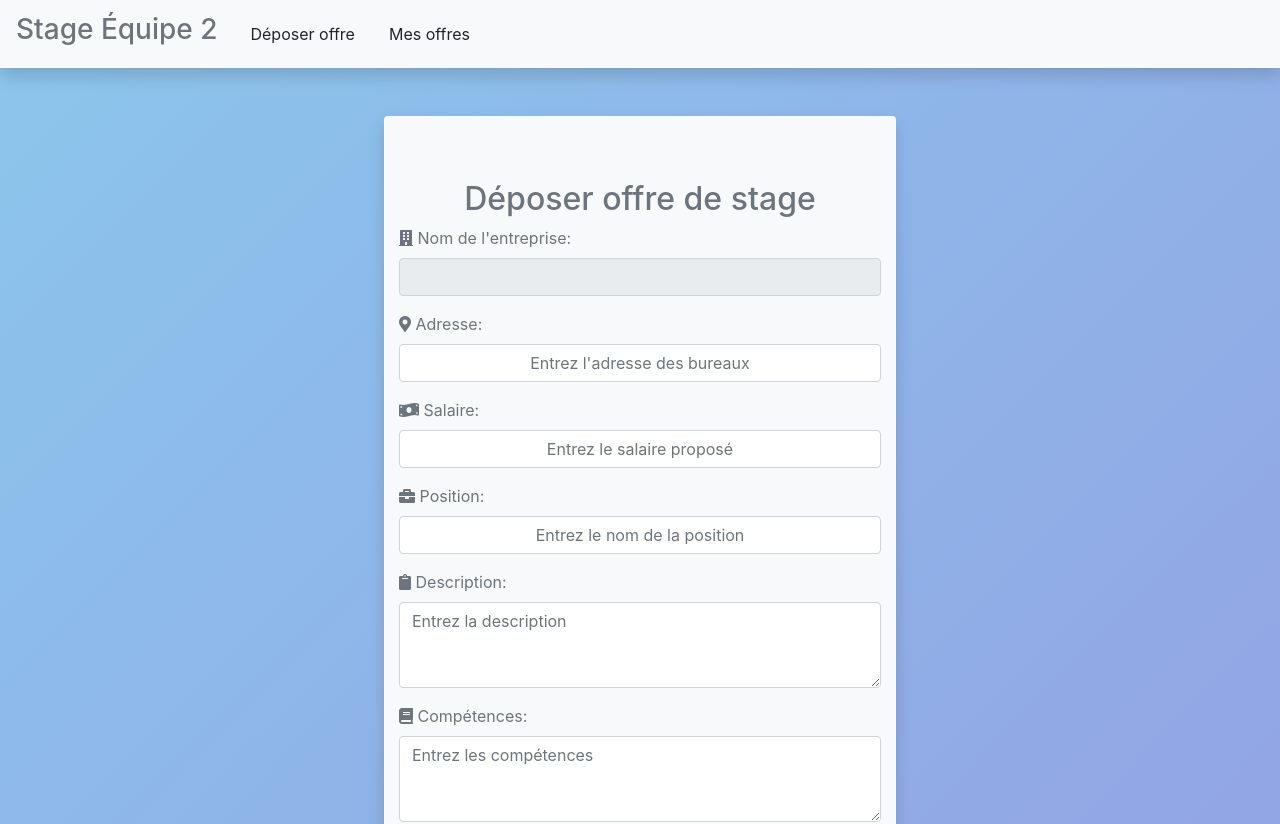
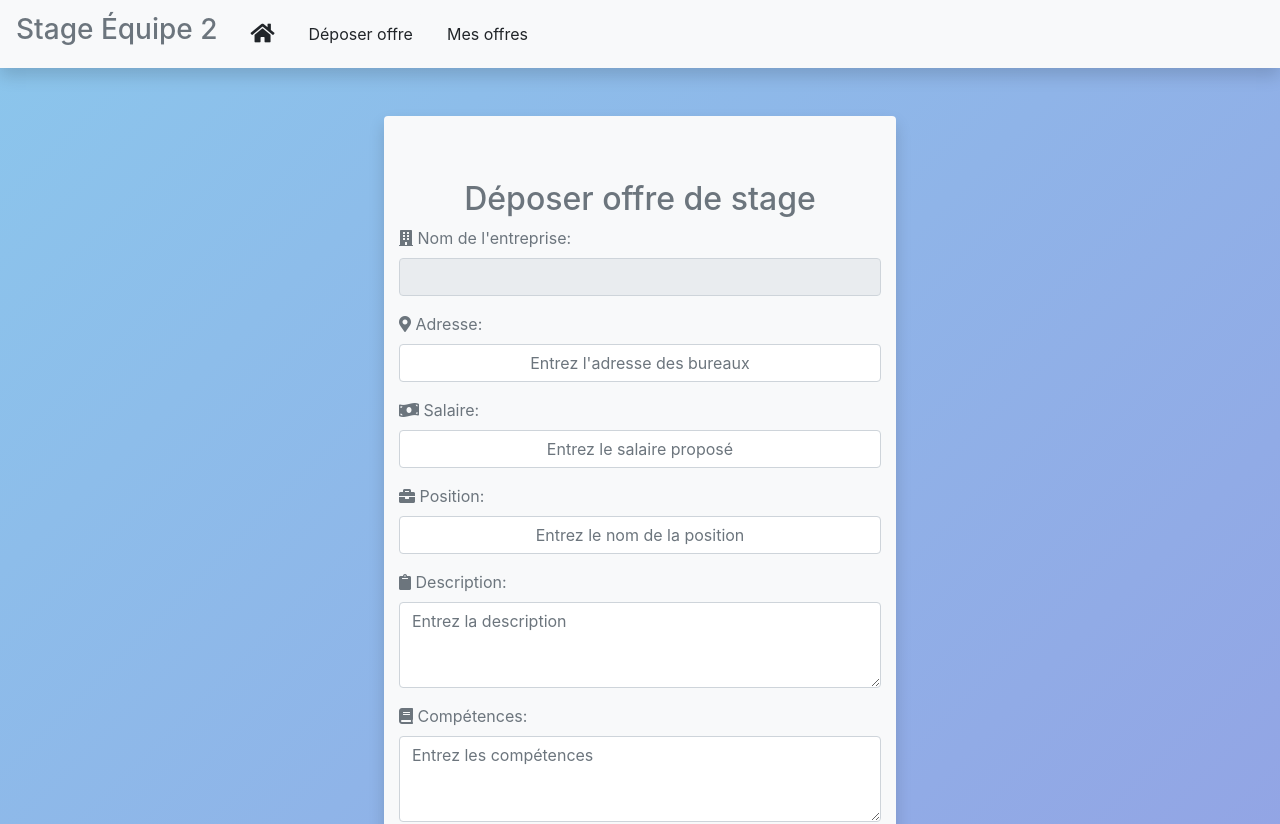
Before and after one commit to NicolasH-L/420-565-A21_ProjetIntegre_Equipe2, a React (Create React App) app in the folder React/projet_integre_equipe2/: page /MonitorOffer in a window 1280 px wide. Shown: the top 824 px of the page. Built offline with nearby package versions, Linux system fonts and the light colour scheme.

Commit message:
EQ2-165 Frontend: ajout home button dans la navbar du moniteur et message d'accueil pour le moniteur

```diff
--- a/React/projet_integre_equipe2/src/components/Monitor.js
+++ b/React/projet_integre_equipe2/src/components/Monitor.js
@@ -37,6 +37,7 @@ const Monitor = () => {
     return (
         < div className="grad">
             <MonitorNavbar />
+            <h2 className="text-center mb-3">Bonjour {monitor.firstName + " " + monitor.lastName}</h2>
             <div className="d-flex justify-content-center">
                 <div className="jumbotron jumbotron-fluid bg-light rounded w-50 shadow reactivescreen">
                     <h2 className="text-center mb-3">Statistiques</h2>
--- a/React/projet_integre_equipe2/src/components/MonitorNavbar.js
+++ b/React/projet_integre_equipe2/src/components/MonitorNavbar.js
@@ -10,6 +10,9 @@ const MonitorNavbar = () => {
     function goToMonitorOfferList() {
         history.push("/MonitorOfferList", historyState)
     }
+    function goToMonitorDashboard() {
+        history.push("/Monitor", historyState)
+    }
     return (
         <div>
             <nav className="navbar navbar-expand-md bg-light shadow mb-5">
@@ -19,6 +22,9 @@ const MonitorNavbar = () => {
                 </button>
                 <div className="collapse navbar-collapse" id="navbarNavDropdown">
                     <ul className="navbar-nav">
+                        <li className="nav-item mx-2">
+                            <button className="nav-link btn btn-light" type="button" onClick={goToMonitorDashboard}><i className="fas fa-home fa-lg"></i></button>
+                        </li>
                         <li className="nav-item mx-2">
                             <button className="nav-link btn btn-light" type="button" onClick={goToMonitorOffer}>Déposer offre</button>
                         </li>
```
